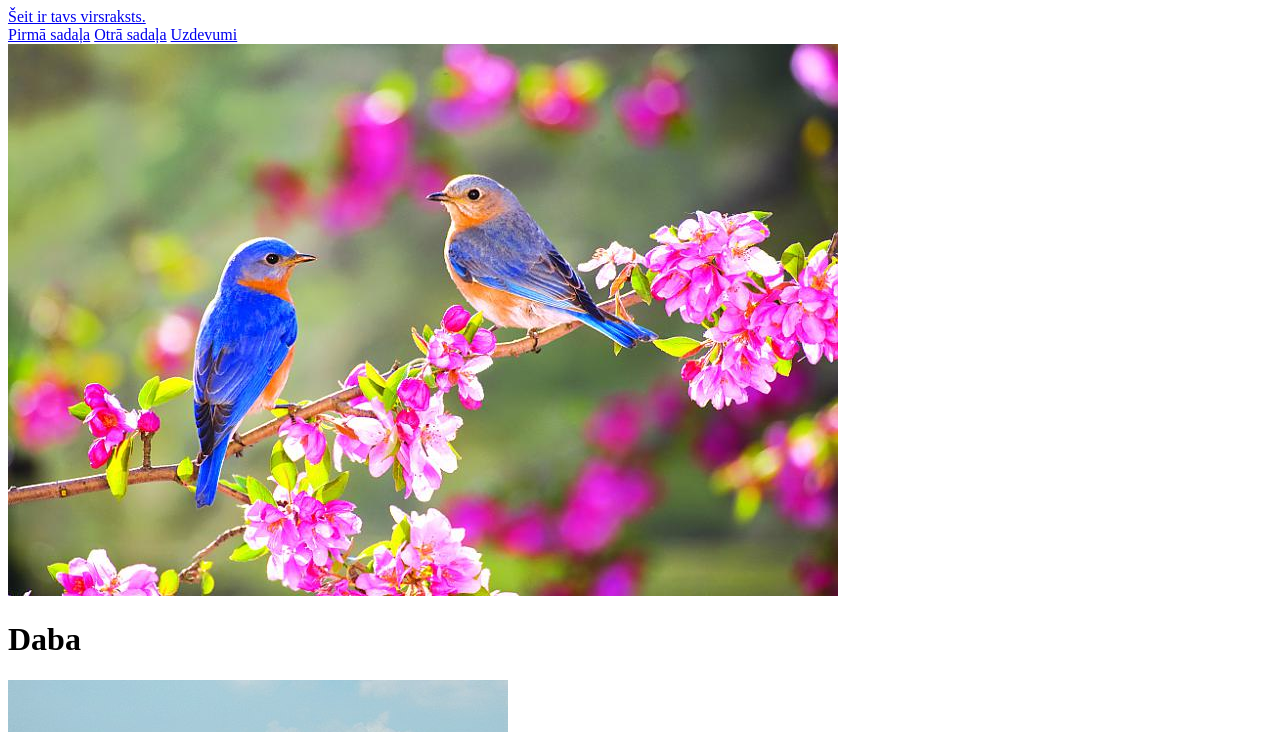
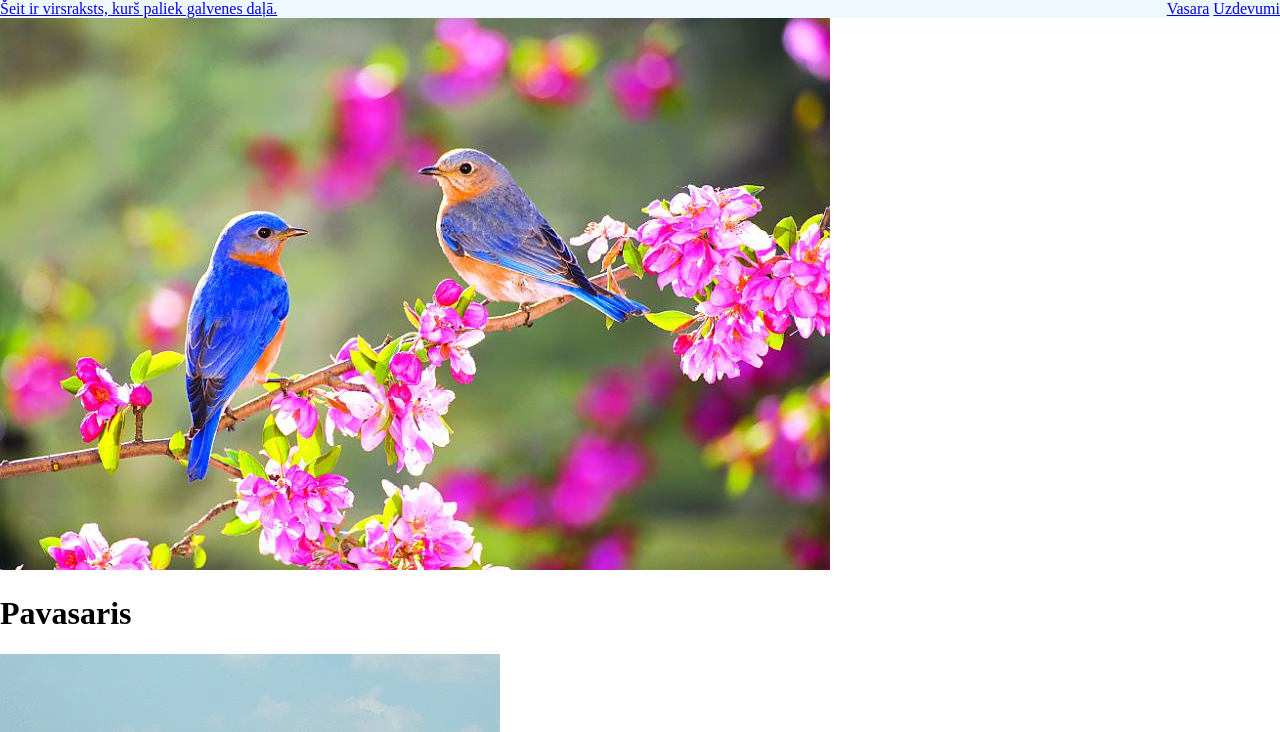
Before and after one commit to kasparszviedrislv/HTML-CSS, a plain HTML site: page index.html in a window 1280 px wide. Shown: the top 732 px of the page. Drawn offline with Linux system fonts and the light colour scheme.

Commit message:
Updated names, added styles

```diff
--- a/index.html
+++ b/index.html
@@ -7,34 +7,28 @@
     <meta name="viewport" content="width=device-width">
 </head>
 
-<body>
-
-    <!-- Navbar (sit on top) -->
-    <div>
-        <a href="#home">Šeit ir tavs virsraksts.</a>
-        <div>
-            <a href="#first">Pirmā sadaļa</a>
-            <a href="#second">Otrā sadaļa</a>
-            <a href="#exercises">Uzdevumi</a>
-        </div>
-    </div>
+<body style="margin: 0; padding: 0;">
 
     <!-- Header -->
-    <header id="home">
-        <img src="resources/Pavasaris.jpg" alt="Pavasaris">
+    <header style="background-color: aliceblue; position: sticky; top: 0; display: flex; flex-direction: row; justify-content: space-between;">
+        <a href="#pavasaris">Šeit ir virsraksts, kurš paliek galvenes daļā.</a>
         <div>
-            <h1>Daba</h1>
+            <a href="#vasara">Vasara</a>
+            <a href="#plava">Uzdevumi</a>
         </div>
     </header>
 
-    <!-- First Section -->
-    <div id="first">
+    <div id="pavasaris">
+        <img src="resources/Pavasaris.jpg" alt="Pavasaris">
+        <div>
+            <h1>Pavasaris</h1>
+        </div>
+        <div id="vasara">
             <img src="resources/Vasara.jpg" alt="Vasara">
             <h1>Šeit ir apraksts, kuram ir jāatrodas bildei kreisajā pusē.</h1><br>
         </div>
 
-    <!-- Second Section -->
-    <div id="second" style="display: flex; flex-direction: row;">
+        <div id="plava" style="display: flex; flex-direction: row;">
             <div style="display: block;">
                 <img style="display: block; width:100%" src="resources/Plava.jpg" alt="Plava">
             </div>
@@ -51,12 +45,10 @@
             <p>Pieliec tekstu zem virsrakstiem.</p>
             <p>Pārtaisi uzdevumu sadaļu, izmantojot HTML atbilstošu tagu, lai izveidotu sarakstu.</p>
             <p>Pieliec stilu header daļai, lai tā atgādinātu header.</p>
-        <p>Pieliec stilu header daļai, lai tā vienmer būtu redzama (sticky).</p>
             <p>Pieliec stilu footer daļai, lai teksts būtu centrā un elements izskatītos pēc footer.</p>
             <p>Augšējo bildi formatē tā, lai tiktu aizņemts viss ekrāna platums.</p>
             <p>Pievieno karti.</p>
             <p>Pievieno tabulu, kurai būtu vismaz 2 kolonnas un 3 rindas.</p>
-        <p></p>
         </div>
 
         <!-- Footer -->
```
Lines whose indentation alone changed are shown as unchanged.
